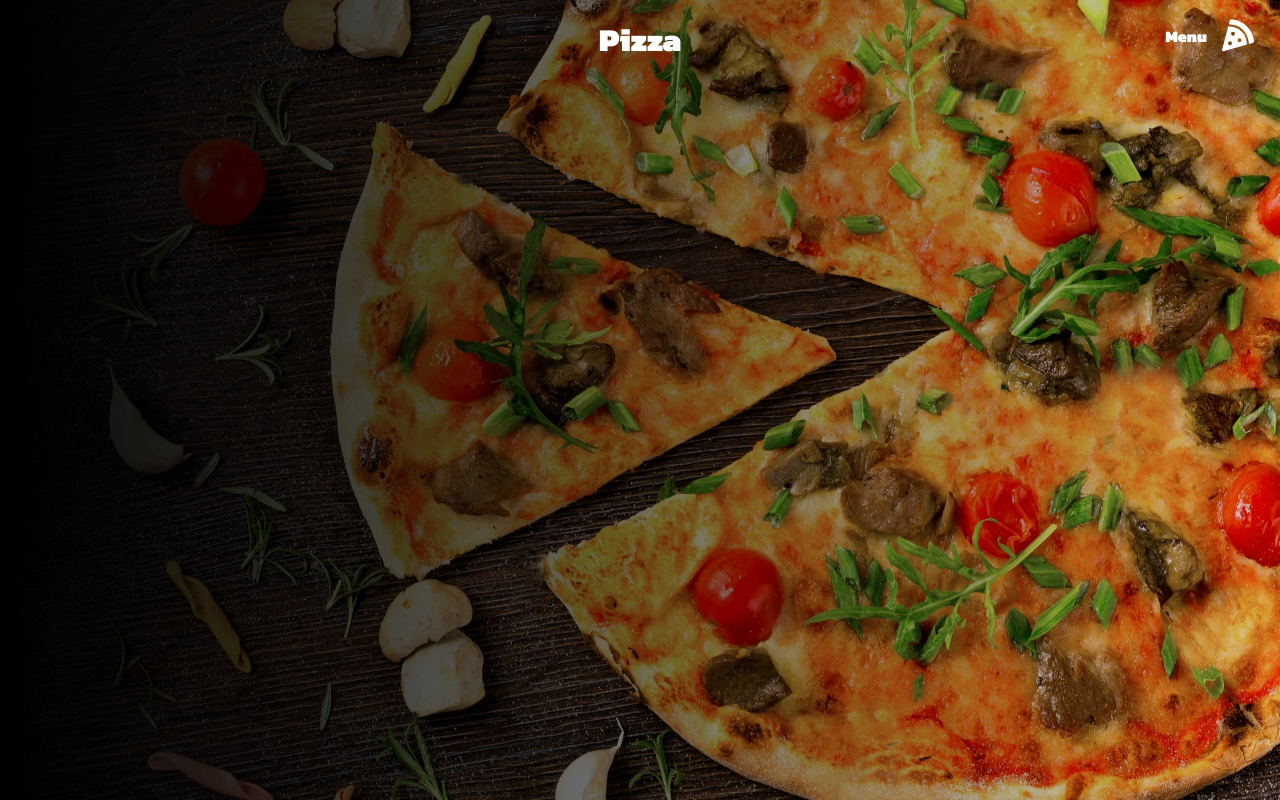
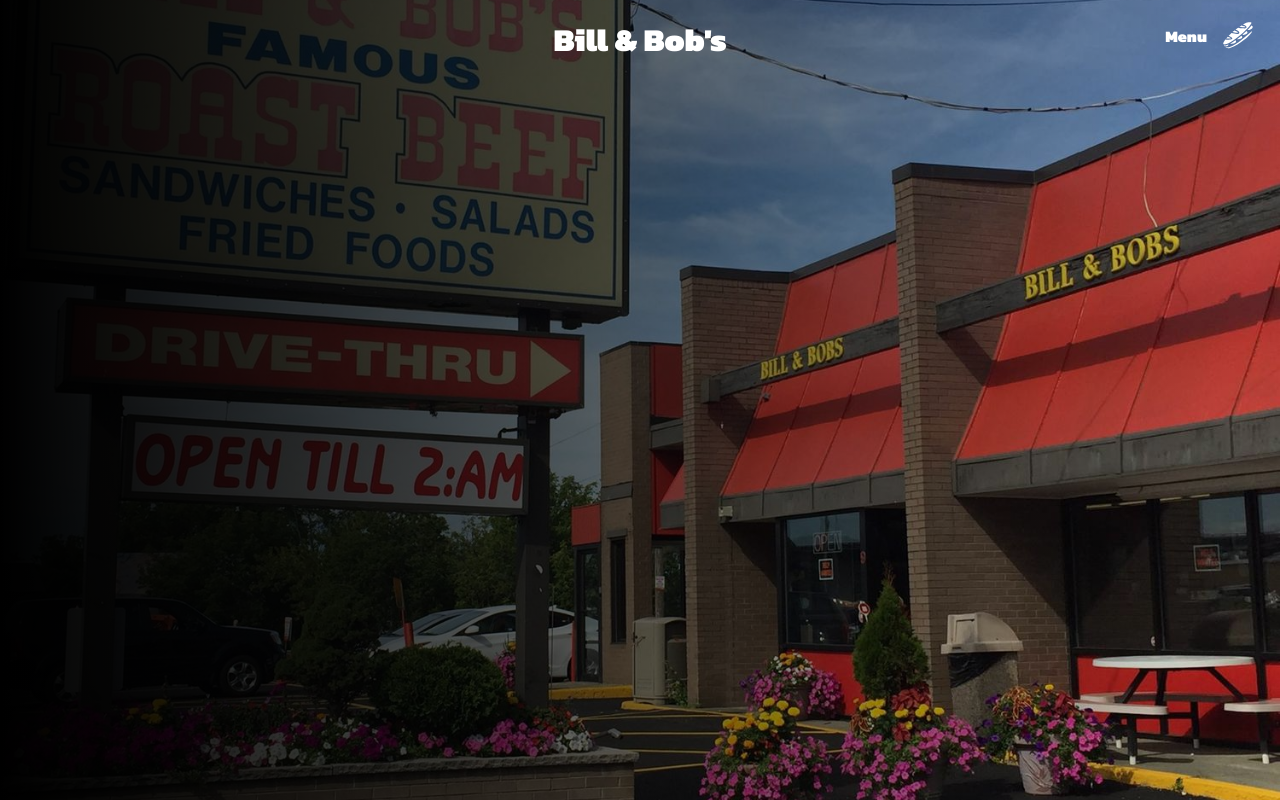
Before and after one commit to stens0n/restaurantWebsiteREACT, a React (Create React App) app: page / in a window 1280 px wide. Built offline with nearby package versions, Linux system fonts and the light colour scheme.

Commit message:
Nav and Hero Section Updates

```diff
--- a/src/components/Hero/HeroElements.js
+++ b/src/components/Hero/HeroElements.js
@@ -1,10 +1,11 @@
 import styled from 'styled-components';
-import ImgBg from '../../images/pizza-3.jpg'
+import ImgBg from '../../images/i3.jpg'
 
 export const HeroContainer = styled.div`
     background: linear-gradient(to right,
     rgba(0,0,0,7),
     rgba(0,0,0,0.1)), url(${ImgBg});
+
     height: 100vh;
     background-position: center;
     background-size: cover;
--- a/src/components/Navbar/NavbarElements.js
+++ b/src/components/Navbar/NavbarElements.js
@@ -1,6 +1,6 @@
 import styled from 'styled-components';
 import { NavLink as Link} from 'react-router-dom';
-import { FaPizzaSlice } from 'react-icons/fa';
+import { GiSandwich } from 'react-icons/gi';
 
 export const Nav = styled.nav`
     background: transparent;
@@ -40,7 +40,7 @@
 `;
 
 
-export const Bars = styled(FaPizzaSlice)`
+export const Bars = styled(GiSandwich)`
      font-size: 2rem;
      transform: translate(-50%, -15%);
 `;
--- a/src/components/Navbar/index.js
+++ b/src/components/Navbar/index.js
@@ -5,7 +5,7 @@
   return (
     <>
       <Nav>
-          <NavLink to='/'>Pizza</NavLink>
+          <NavLink to='/'>Bill & Bob's </NavLink>
           <NavIcon>
               <p>Menu</p>
               <Bars />
```
Also changed, not shown: src/images/i3.jpg (added).
